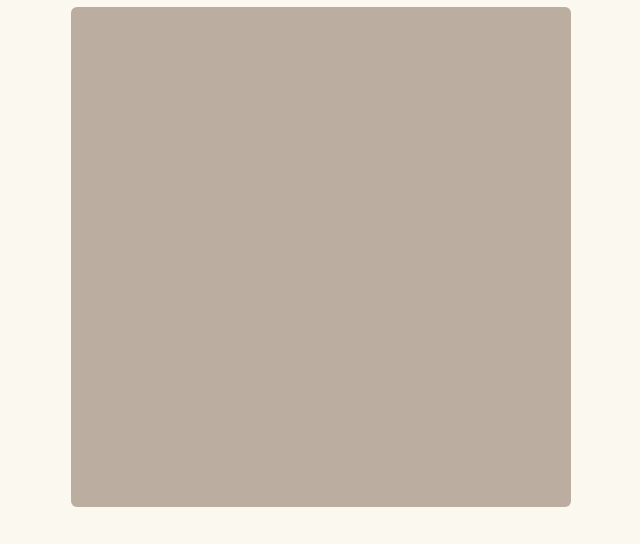
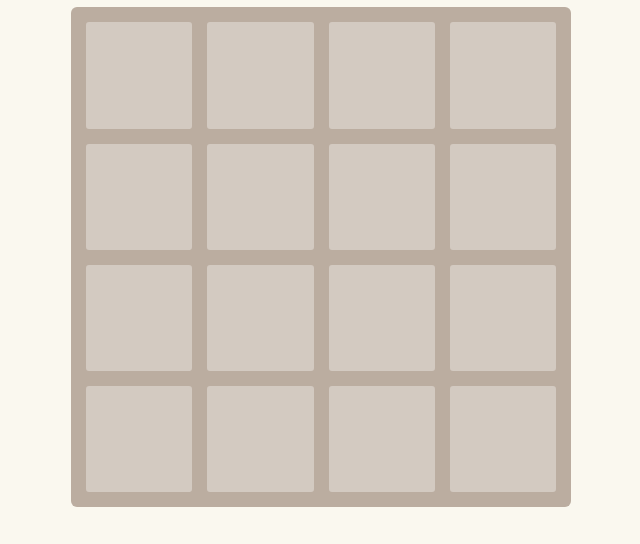
Before and after one commit to TheReal23/2048-poop, a plain HTML site: page index.html in a window 1280 px wide. Shown: the part 256-800 px from the top of the page, without its empty margins (319-959 px from the left). Drawn offline with Linux system fonts and the light colour scheme.

Commit message:
grid cells

```diff
--- a/index.html
+++ b/index.html
@@ -35,8 +35,31 @@
       </div>
 
       <div class="grid-container">
+        <div class="grid-row">
+          <div class="grid-cell"></div>
+          <div class="grid-cell"></div>
+          <div class="grid-cell"></div>
+          <div class="grid-cell"></div>
+        </div>
+        <div class="grid-row">
+          <div class="grid-cell"></div>
+          <div class="grid-cell"></div>
+          <div class="grid-cell"></div>
+          <div class="grid-cell"></div>
+        </div>
+        <div class="grid-row">
+          <div class="grid-cell"></div>
+          <div class="grid-cell"></div>
+          <div class="grid-cell"></div>
+          <div class="grid-cell"></div>
+        </div>
+        <div class="grid-row">
+          <div class="grid-cell"></div>
+          <div class="grid-cell"></div>
+          <div class="grid-cell"></div>
+          <div class="grid-cell"></div>
+        </div>
       </div>
-
       <div class="tile-container">
 
       </div>
--- a/style/main.scss
+++ b/style/main.scss
@@ -271,7 +271,7 @@ hr {
 
     border-radius: $tile-border-radius;
 
-    background: rgba($tile-color, 0);
+    background: rgba($tile-color, .35);
 
     &:last-child {
       margin-right: 0;
```
Also changed, not shown: style/main.css.
